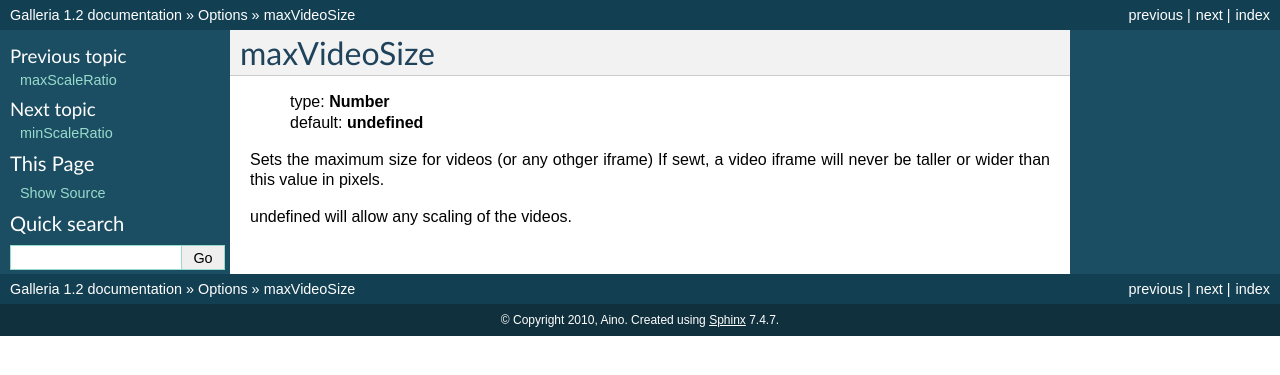
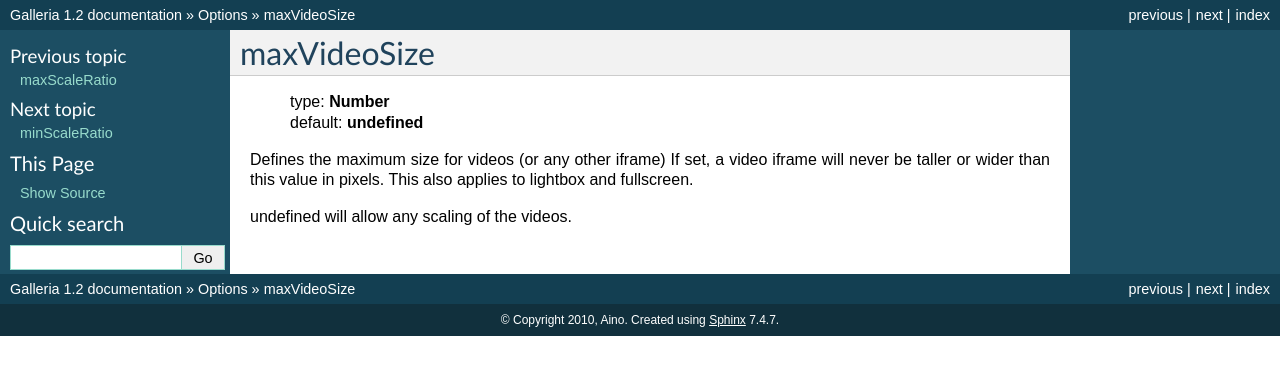
Before and after one commit to GalleriaJS/galleria, a Sphinx documentation site: the page built from docs/options/maxVideoSize.rst, in a window 1280 px wide. Shown: the top 375 px of the page. Built offline with Sphinx 7.4.7, drawn with Linux system fonts in a browser that asks for light colours.

Commit message:
speeling

```diff
--- a/docs/options/maxVideoSize.rst
+++ b/docs/options/maxVideoSize.rst
@@ -5,7 +5,7 @@ maxVideoSize
     | type: **Number**
     | default: **undefined**
 
-Sets the maximum size for videos (or any othger iframe)
-If sewt, a video iframe will never be taller or wider than this value in pixels.
+Defines the maximum size for videos (or any other iframe)
+If set, a video iframe will never be taller or wider than this value in pixels. This also applies to lightbox and fullscreen.
 
 undefined will allow any scaling of the videos.
```
